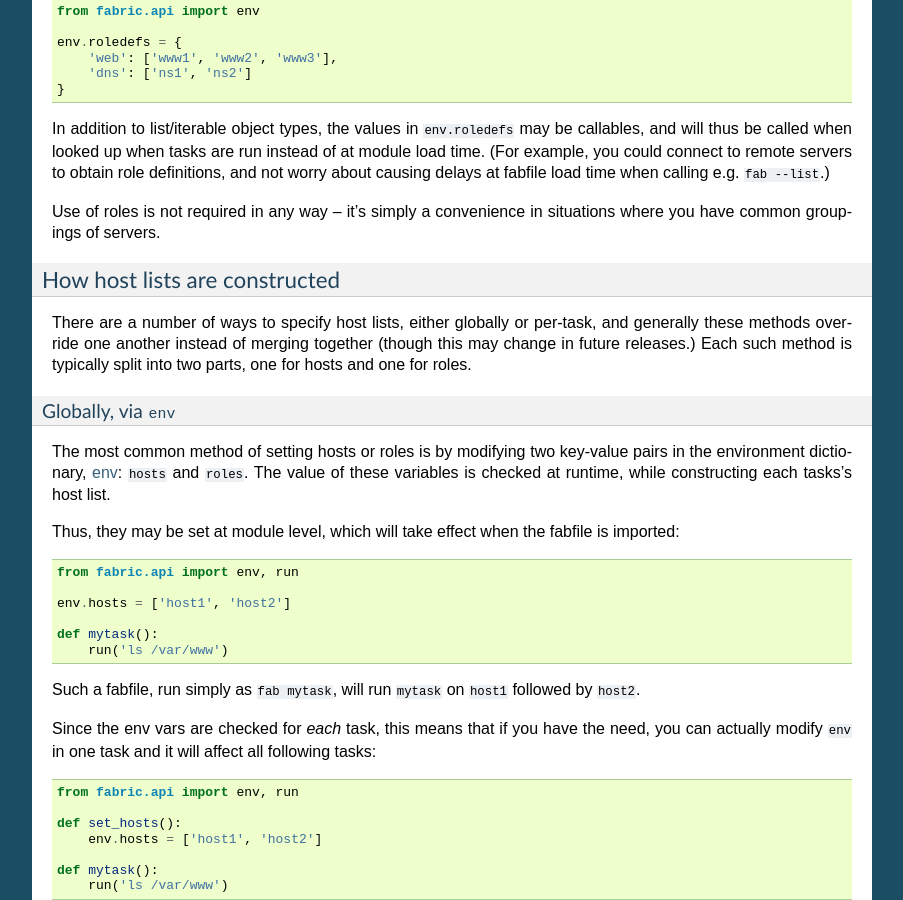
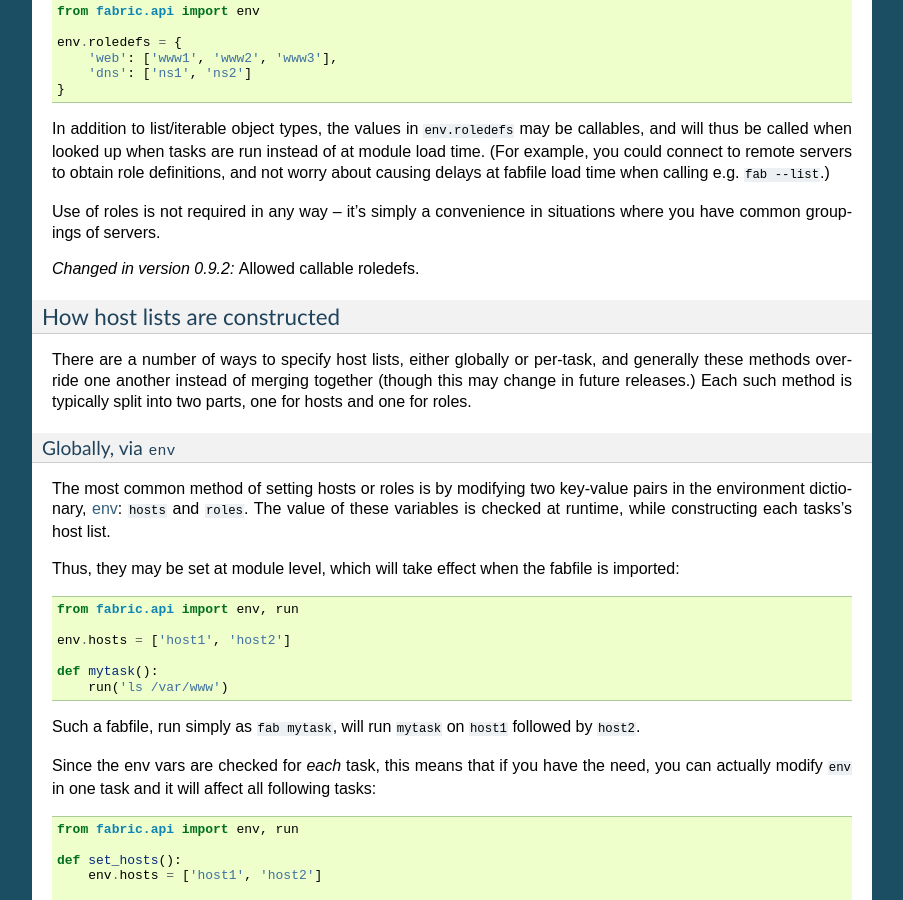
Before and after one commit to fabric/fabric, a Sphinx documentation site: the page built from docs/usage/execution.rst, in a window 1280 px wide and 900 px high, scrolled down 3072 px. Shown: the whole window, without its empty margins (198-1101 px from the left). Built offline with Sphinx 7.4.7, drawn with Linux system fonts in a browser that asks for light colours.

Commit message:
Add versionchanged note re: callable roledefs

```diff
--- a/docs/usage/execution.rst
+++ b/docs/usage/execution.rst
@@ -199,6 +199,9 @@ time when calling e.g. ``fab --list``.)
 
 Use of roles is not required in any way -- it's simply a convenience in
 situations where you have common groupings of servers.
+
+.. versionchanged:: 0.9.2
+    Allowed callable roledefs.
 
 .. _host-lists:
 
```
